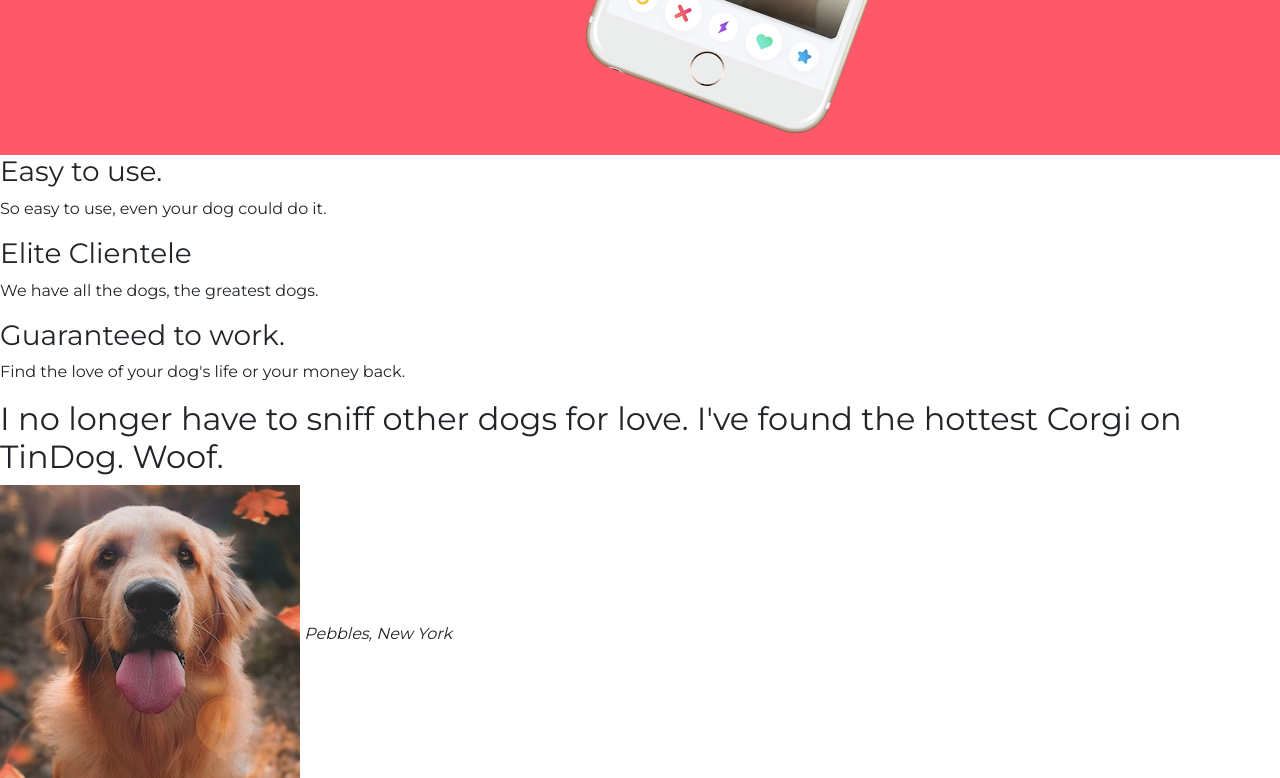
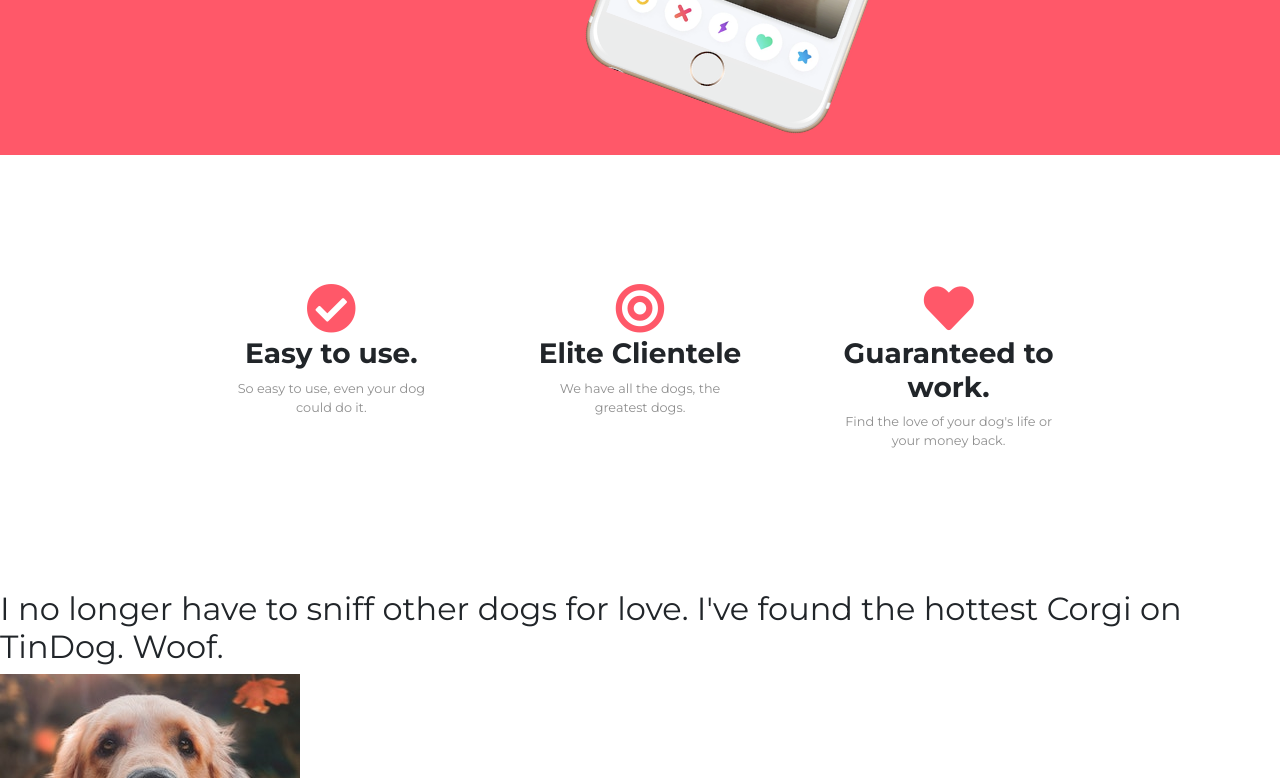
Before and after one commit to alaina-codes/tinDog, a plain HTML site: page index.html in a window 1280 px wide. Shown: the part 582-1360 px from the top of the page. Drawn offline with nearby package versions, Linux system fonts and the light colour scheme.

Commit message:
features section

```diff
--- a/css/styles.css
+++ b/css/styles.css
@@ -54,3 +54,33 @@
     -o-transform: rotate(20deg);
     transform: rotate(20deg);
 }
+
+/* Features Section */
+
+#features {
+    padding: 6% 15%;
+}
+
+.feature-div {
+    padding: 5%;
+    text-align: center;
+}
+
+.feature-icon {
+    color: #FF5869;
+    font-size: 50px;
+    padding: 2%;
+}
+
+.feature-icon:hover {
+    color: #ff4358;
+}
+
+.feature-header {
+    font-weight: 700;
+}
+
+.feature-copy {
+    color: #8f8f8f;
+    font-size: .8rem;;
+}
--- a/index.html
+++ b/index.html
@@ -6,7 +6,7 @@
     <title>TinDog</title>
 
     <!-- Fonts, Icons -->
-    <link href="https://fonts.googleapis.com/css?family=Montserrat:400,900|Ubuntu:400,700" rel="stylesheet">
+    <link href="https://fonts.googleapis.com/css?family=Montserrat:400,700,900|Ubuntu:400,700" rel="stylesheet">
     <link rel="stylesheet" href="https://use.fontawesome.com/releases/v5.7.2/css/all.css" integrity="sha384-fnmOCqbTlWIlj8LyTjo7mOUStjsKC4pOpQbqyi7RrhN7udi9RwhKkMHpvLbHG9Sr" crossorigin="anonymous">
 
     <!-- CSS -->
@@ -63,14 +63,25 @@
     </section>
 
     <section id="features">
-        <h3>Easy to use.</h3>
-        <p>So easy to use, even your dog could do it.</p>
+        <div class="row">
+            <div class="feature-div col-lg-4">
+                <i class="fas fa-check-circle feature-icon"></i>
+                <h3 class="feature-header">Easy to use.</h3>
+                <p class="feature-copy">So easy to use, even your dog could do it.</p>
+            </div>
 
-        <h3>Elite Clientele</h3>
-        <p>We have all the dogs, the greatest dogs.</p>
+            <div class="feature-div col-lg-4">
+                <i class="fas fa-bullseye feature-icon"></i>
+                <h3 class="feature-header">Elite Clientele</h3>
+                <p class="feature-copy">We have all the dogs, the greatest dogs.</p>
+            </div>
 
-        <h3>Guaranteed to work.</h3>
-        <p>Find the love of your dog's life or your money back.</p>
+            <div class="feature-div col-lg-4">
+                <i class="fas fa-heart feature-icon"></i>
+                <h3 class="feature-header">Guaranteed to work.</h3>
+                <p class="feature-copy">Find the love of your dog's life or your money back.</p>
+            </div>
+        </div>
     </section>
 
     <section id="testimonials">
```
